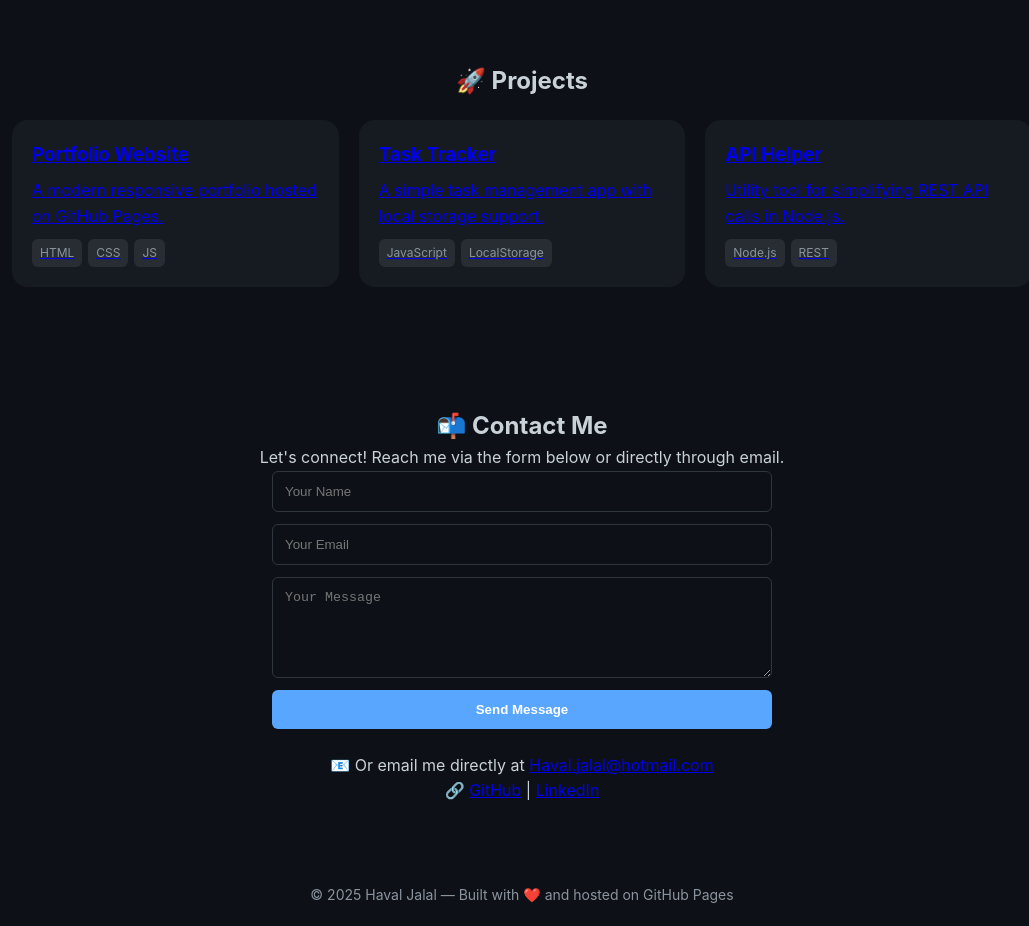
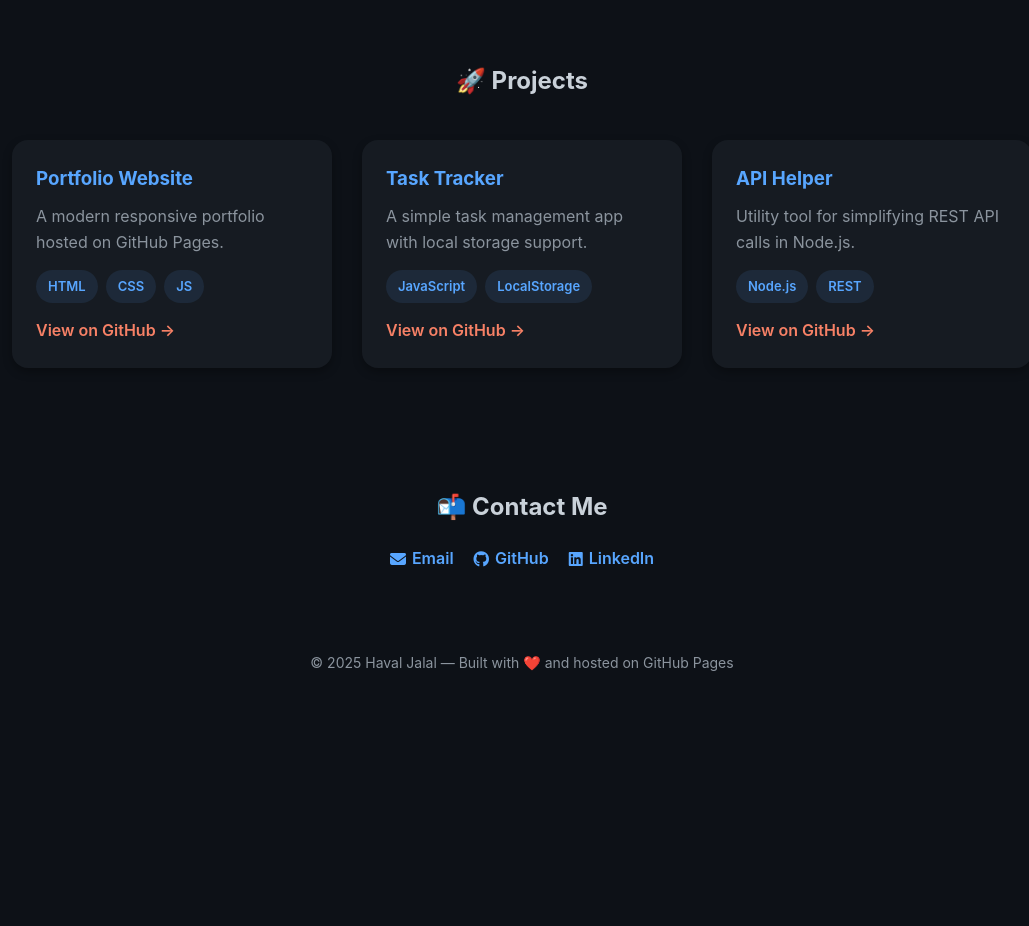
Before and after one commit to Haval-Jalal/havals-portfolio, a plain HTML site: page index.html in a window 1280 px wide. Shown: the part 1000-1926 px from the top of the page, without its empty margins (118-1147 px from the left). After the commit the page ends 1694 px from the top, so only its background shows below. Drawn offline with Linux system fonts and the light colour scheme.

Commit message:
New look

```diff
--- a/index.html
+++ b/index.html
@@ -186,44 +186,67 @@
 
             .projects h2 {
                 text-align: center;
-                margin-bottom: 20px;
+                margin-bottom: 40px;
             }
 
-        .grid {
+        .project-grid {
             display: grid;
-            gap: 20px;
-            grid-template-columns: repeat(auto-fit, minmax(280px, 1fr));
+            gap: 30px;
+            grid-template-columns: repeat(auto-fit, minmax(300px, 1fr));
         }
 
-        .project {
+        .project-card {
             background: var(--card);
-            padding: 20px;
             border-radius: var(--radius);
-            transition: transform 0.3s;
+            padding: 24px;
+            transition: transform 0.3s ease, box-shadow 0.3s ease;
+            display: flex;
+            flex-direction: column;
+            justify-content: space-between;
+            box-shadow: 0 4px 10px rgba(0,0,0,0.3);
         }
 
-            .project:hover {
-                transform: translateY(-5px);
+            .project-card:hover {
+                transform: translateY(-8px);
+                box-shadow: 0 8px 20px rgba(0,0,0,0.5);
             }
 
-            .project h3 {
-                margin-bottom: 8px;
+            .project-card h3 {
+                margin-bottom: 10px;
+                color: var(--accent1);
             }
 
-        .tags {
-            margin-top: 10px;
+            .project-card p {
+                color: var(--muted);
+                margin-bottom: 15px;
+            }
+
+        .project-tags {
             display: flex;
-            gap: 6px;
             flex-wrap: wrap;
+            gap: 8px;
         }
 
         .tag {
-            font-size: 12px;
-            padding: 4px 8px;
-            border-radius: 6px;
-            background: rgba(255,255,255,0.08);
-            color: var(--muted);
+            background: rgba(88,166,255,0.1);
+            color: var(--accent1);
+            padding: 6px 12px;
+            border-radius: 20px;
+            font-size: 13px;
+            font-weight: 600;
         }
+
+        .project-link {
+            margin-top: 15px;
+            text-decoration: none;
+            color: var(--accent2);
+            font-weight: 600;
+            display: inline-block;
+        }
+
+            .project-link:hover {
+                text-decoration: underline;
+            }
 
         /* Contact */
         .contact {
@@ -231,35 +254,27 @@
             text-align: center;
         }
 
-        form {
+        .contact-links {
+            margin-top: 20px;
             display: flex;
-            flex-direction: column;
-            gap: 12px;
-            max-width: 500px;
-            margin: 0 auto;
+            justify-content: center;
+            gap: 20px;
         }
 
-        input, textarea {
-            padding: 12px;
-            border-radius: 6px;
-            border: 1px solid #30363d;
-            background: #0d1117;
-            color: #c9d1d9;
-        }
-
-            input:focus, textarea:focus {
-                outline: 1px solid var(--accent1);
+            .contact-links a {
+                color: var(--accent1);
+                font-weight: 600;
+                text-decoration: none;
+                display: flex;
+                align-items: center;
+                gap: 6px;
+                transition: transform 0.2s ease;
             }
 
-        button {
-            padding: 12px;
-            border: none;
-            border-radius: 6px;
-            background: var(--accent1);
-            color: #fff;
-            font-weight: 600;
-            cursor: pointer;
-        }
+                .contact-links a:hover {
+                    text-decoration: underline;
+                    transform: scale(1.05);
+                }
 
         footer {
             padding: 20px;
@@ -280,6 +295,7 @@
                 transform: translateY(0);
             }
     </style>
+    <link rel="stylesheet" href="https://cdnjs.cloudflare.com/ajax/libs/font-awesome/6.4.0/css/all.min.css">
 </head>
 <body>
     <div class="wrap">
@@ -327,37 +343,47 @@
 
         <section class="projects" id="projects" data-animate>
             <h2>🚀 Projects</h2>
-            <div class="grid">
-                <a href="https://github.com/Haval-Jalal" target="_blank" class="project">
+            <div class="project-grid">
+                <div class="project-card">
                     <h3>Portfolio Website</h3>
                     <p>A modern responsive portfolio hosted on GitHub Pages.</p>
-                    <div class="tags"><span class="tag">HTML</span><span class="tag">CSS</span><span class="tag">JS</span></div>
-                </a>
-                <a href="https://github.com/Haval-Jalal" target="_blank" class="project">
+                    <div class="project-tags">
+                        <span class="tag">HTML</span>
+                        <span class="tag">CSS</span>
+                        <span class="tag">JS</span>
+                    </div>
+                    <a class="project-link" href="https://github.com/Haval-Jalal" target="_blank">View on GitHub →</a>
+                </div>
+
+                <div class="project-card">
                     <h3>Task Tracker</h3>
                     <p>A simple task management app with local storage support.</p>
-                    <div class="tags"><span class="tag">JavaScript</span><span class="tag">LocalStorage</span></div>
-                </a>
-                <a href="https://github.com/Haval-Jalal" target="_blank" class="project">
+                    <div class="project-tags">
+                        <span class="tag">JavaScript</span>
+                        <span class="tag">LocalStorage</span>
+                    </div>
+                    <a class="project-link" href="https://github.com/Haval-Jalal" target="_blank">View on GitHub →</a>
+                </div>
+
+                <div class="project-card">
                     <h3>API Helper</h3>
                     <p>Utility tool for simplifying REST API calls in Node.js.</p>
-                    <div class="tags"><span class="tag">Node.js</span><span class="tag">REST</span></div>
-                </a>
+                    <div class="project-tags">
+                        <span class="tag">Node.js</span>
+                        <span class="tag">REST</span>
+                    </div>
+                    <a class="project-link" href="https://github.com/Haval-Jalal" target="_blank">View on GitHub →</a>
+                </div>
             </div>
         </section>
 
         <section class="contact" id="contact" data-animate>
             <h2>📬 Contact Me</h2>
-            <p>Let's connect! Reach me via the form below or directly through email.</p>
-            <form onsubmit="return handleContact(event)">
-                <input id="name" placeholder="Your Name" required>
-                <input id="email" type="email" placeholder="Your Email" required>
-                <textarea id="message" rows="5" placeholder="Your Message" required></textarea>
-                <button type="submit">Send Message</button>
-                <div id="form-msg" style="font-size:13px; color:var(--muted)"></div>
-            </form>
-            <p style="margin-top:12px">📧 Or email me directly at <a href="mailto:Haval.jalal@hotmail.com">Haval.jalal@hotmail.com</a></p>
-            <p>🔗 <a href="https://github.com/Haval-Jalal" target="_blank">GitHub</a> | <a href="https://www.linkedin.com/in/havaljalal/" target="_blank">LinkedIn</a></p>
+            <div class="contact-links">
+                <a href="mailto:Haval.jalal@hotmail.com"><i class="fas fa-envelope"></i> Email</a>
+                <a href="https://github.com/Haval-Jalal" target="_blank"><i class="fab fa-github"></i> GitHub</a>
+                <a href="https://www.linkedin.com/in/havaljalal/" target="_blank"><i class="fab fa-linkedin"></i> LinkedIn</a>
+            </div>
         </section>
 
         <footer>
@@ -391,21 +417,6 @@
         }
         type();
 
-        // Contact form mailto
-        function handleContact(e) {
-            e.preventDefault();
-            const name = document.getElementById('name').value.trim();
-            const email = document.getElementById('email').value.trim();
-            const message = document.getElementById('message').value.trim();
-            const msg = document.getElementById('form-msg');
-            if (!name || !email || !message) { msg.textContent = 'Please fill all fields.'; return false; }
-            const subject = encodeURIComponent('Portfolio contact from ' + name);
-            const body = encodeURIComponent(message + "\n\n— " + name + " (" + email + ")");
-            window.location.href = `mailto:Haval.jalal@hotmail.com?subject=${subject}&body=${body}`;
-            msg.textContent = 'Opening your mail client...';
-            return false;
-        }
-
         // Scroll animations
         const observer = new IntersectionObserver(entries => {
             entries.forEach(entry => {
```
